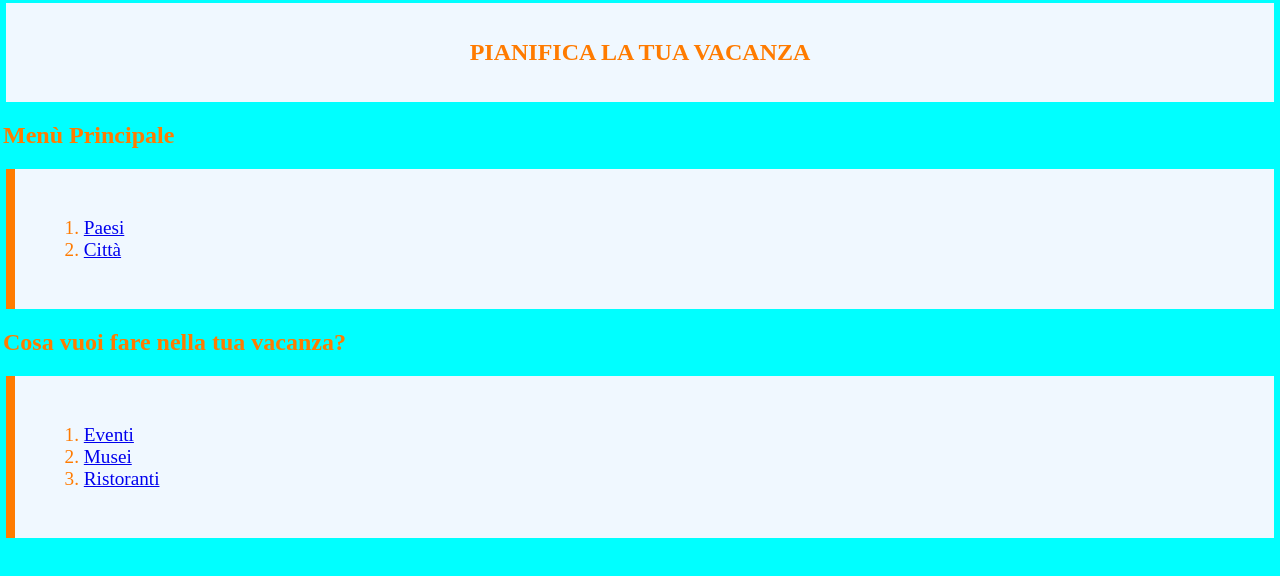
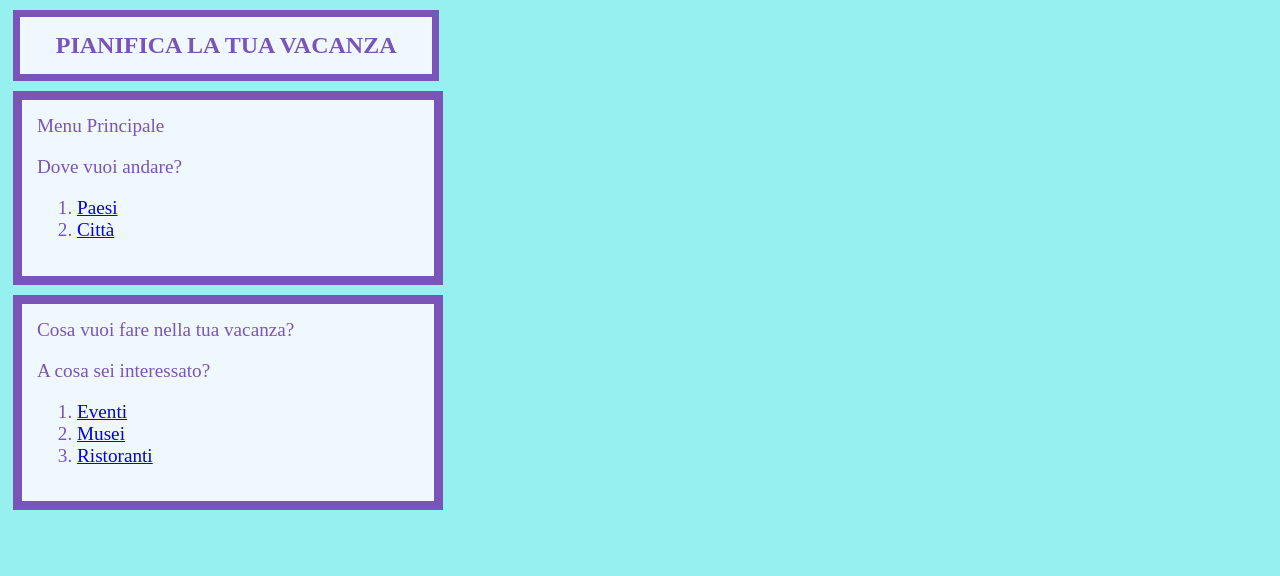
Before and after one commit to elisabellin09/mio-portfolio, a plain HTML site: page index.html in a window 1280 px wide. Drawn offline with Linux system fonts and the light colour scheme.

Commit message:
finalmente

```diff
--- a/Style.css
+++ b/Style.css
@@ -1,32 +1,37 @@
 .liste{
     text-align:left;
     background-color:aliceblue;
-    border-left:0.5em solid rgb(255, 123, 0);
+    border-left:0.5em solid rgb(122, 84, 184);
     padding:1.5em;
 
 }
 
 body{
-    background-color: aqua;
-    color:rgb(255, 123, 0);
+    background-color:rgb(150, 240, 240);
+    color:rgb(122, 84, 184);
     margin:3px;
 }
 
-h1{color:rgb(255, 123, 0);
+h1{color:rgb(122, 84, 184);
    background-color:aliceblue;
    text-transform:uppercase;
    text-align: center;
-   margin:3px;
-   padding:1.5em;
-   font-weight:900;
+   width: 30%;
+   margin: 10px;
+   padding: 15px;
    font-size: x-large;
+   border:0.3em solid rgb(122, 84, 184);
 }
 
 .liste{
     background-color:aliceblue;
-    padding:1.5em;
-    border-left:0.5em solid rgb(255, 123, 0);
-    text-align:left;
-    margin: 3px;
+    border:0.5em solid rgb(122, 84, 184);
     font-size:larger;
+    width: 30%;
+    margin: 10px;
+    padding: 15px;
 }
+
+#button{
+
+}
--- a/index.html
+++ b/index.html
@@ -7,19 +7,17 @@
     <body>
       <h1>Pianifica la tua Vacanza</h1>
 
-        <div class="intestazione">
-        <h2 class="titolo">Menù Principale</h2>
-        </div>
         <div class="liste">
+        <div class="intestazione">Menu Principale</div>
+        <p>Dove vuoi andare?</p>
         <ol>
             <li><a href="https://github.com/elisabellin09/mio-portfolio/blob/main/Selezione_Paesi.html">Paesi</a></li>
             <li><a href="https://github.com/elisabellin09/mio-portfolio/blob/main/Selezione_Citt%C3%A0.html">Città</a></li>
         </ol>
         </div>
-        <div class="intestazione">
-        <h2 class="titolo">Cosa vuoi fare nella tua vacanza?</h2>
-        </div>
         <div class="liste">
+        <div class="intestazione">Cosa vuoi fare nella tua vacanza?</div>
+        <p>A cosa sei interessato?</p>
         <ol>
             <li><a href="https://github.com/elisabellin09/mio-portfolio/blob/main/Eventi.html">Eventi</a></li>
             <li><a href="https://github.com/elisabellin09/mio-portfolio/blob/main/Musei.html">Musei</a></li>
```
Also changed, not shown: Musei.html (+1 -0 lines).
